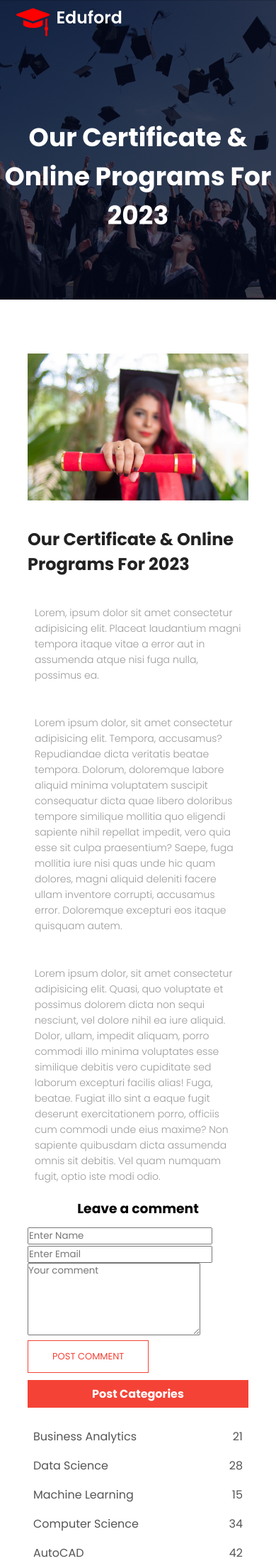
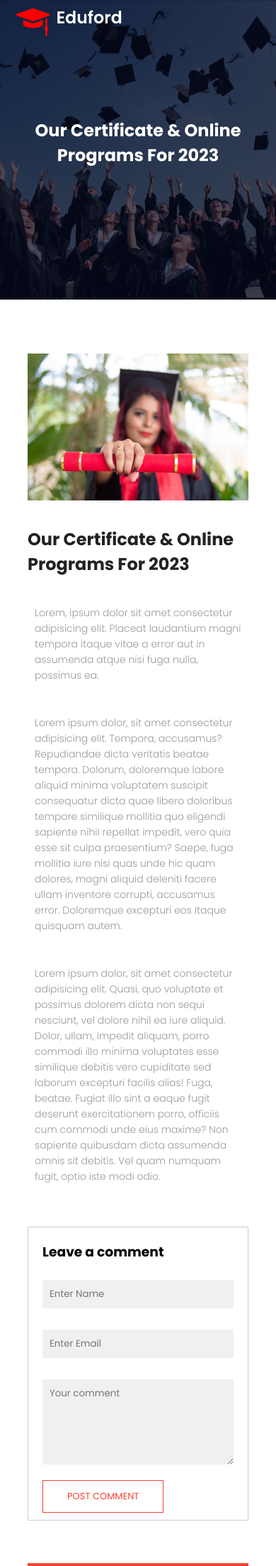
Before and after one commit to juhinagpure/Eduford-university, a PHP site: page /blog.html in a window 390 px wide; the page is wider, and only the part inside the window is pictured. Shown: the top 2206 px of that part at 71% size. Run offline with PHP 8.4, Linux system fonts and the light colour scheme.

Commit message:
added media queries for form section

```diff
--- a/blog.html
+++ b/blog.html
@@ -57,7 +57,7 @@
 
                 <div class="comment-box">
                     <h3>Leave a comment</h3>
-                    <form class="comment">
+                    <form class="comment-form">
                         <input type="Name" placeholder="Enter Name">
                         <input type="Email" placeholder="Enter Email">
                         <textarea rows="5" placeholder="Your comment"></textarea>
--- a/style.css
+++ b/style.css
@@ -450,3 +450,25 @@ color:#555;
 padding: 8px;
 box-sizing: border-box;
 }
+.comment-box{
+   border: 1px solid #ccc;
+   margin: 50px 0;
+   padding: 10px 20px;
+}
+.comment-box h3{
+    text-align: left;
+}
+.comment-form input , .comment-form textarea{
+width: 100%;
+padding: 10px;
+margin: 15px 0;
+box-sizing: border-box;
+border: none;
+outline: none;
+background: #f0f0f0;
+}
+@media (max-width:700px){
+.sub-header h1{
+font-size: 24px;
+}
+}
```
